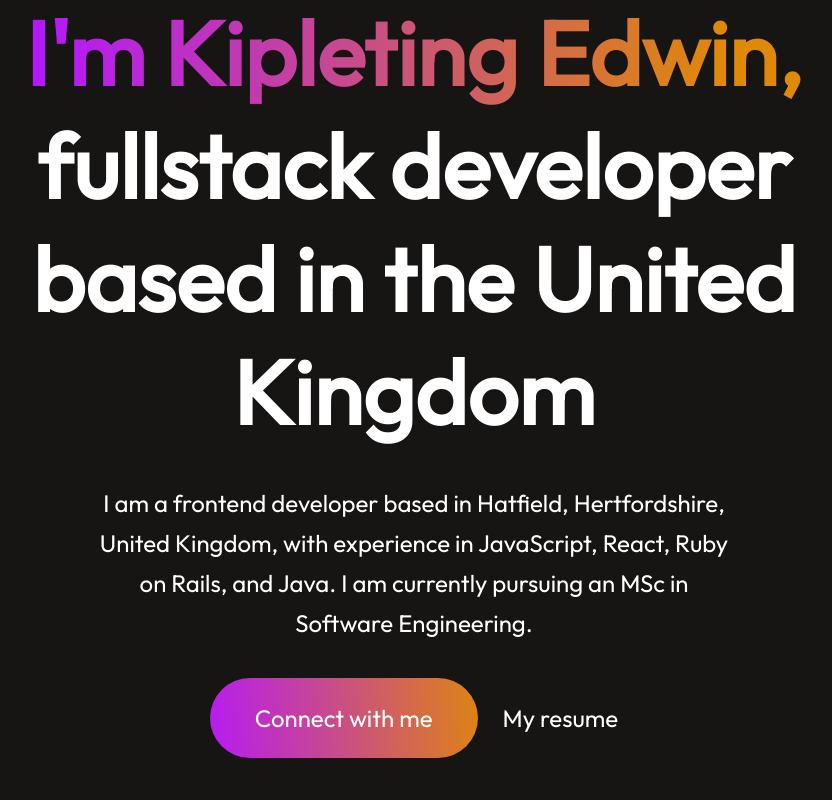
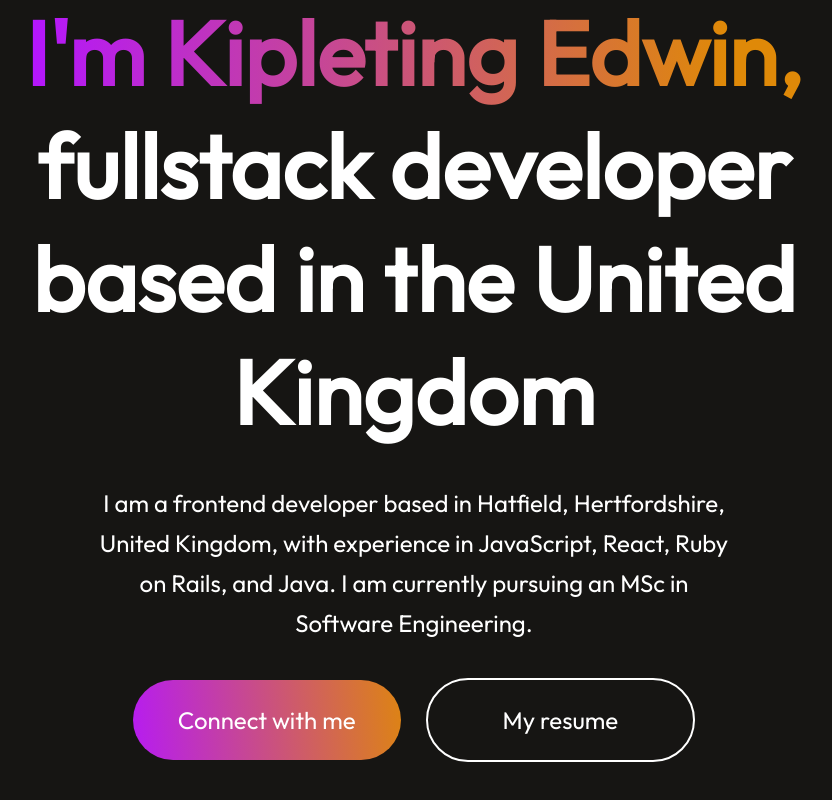
Before and after one commit to KipletingEdwin/kipleting-edwin-portfolio, a React (Vite) app: page / in a window 1280 px wide. Shown: the part 625-1425 px from the top of the page, without its empty margins (226-1058 px from the left). Built offline with nearby package versions, Linux system fonts and the light colour scheme.

Commit message:
style hero-resume section

```diff
--- a/src/Components/Hero/Hero.css
+++ b/src/Components/Hero/Hero.css
@@ -44,5 +44,11 @@
     border-radius: 50px;
     background: linear-gradient(264deg, #DF8908 -5.09%, #B415FF 106.28%);
     cursor: pointer;
+}
 
+.hero-resume{
+    padding: 25px 75px;
+    border-radius: 50px;
+    border: 2px solid #FFF;
+    cursor: pointer;
 }
```
